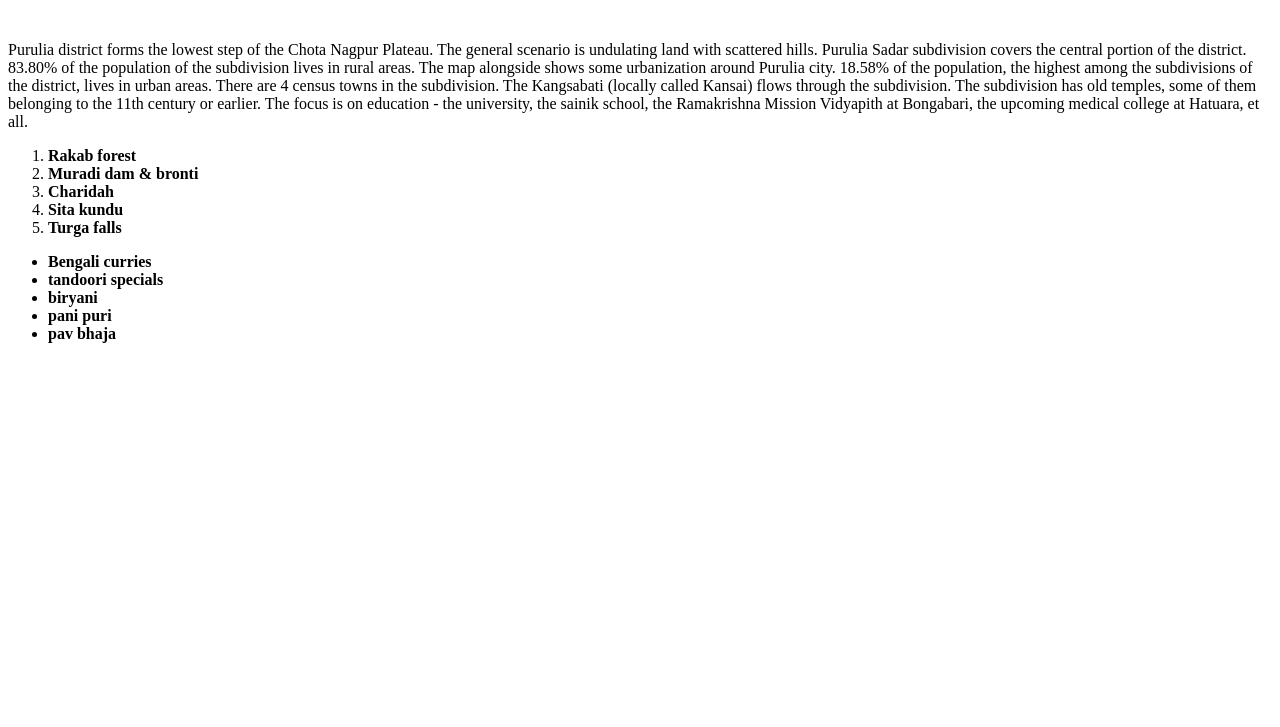
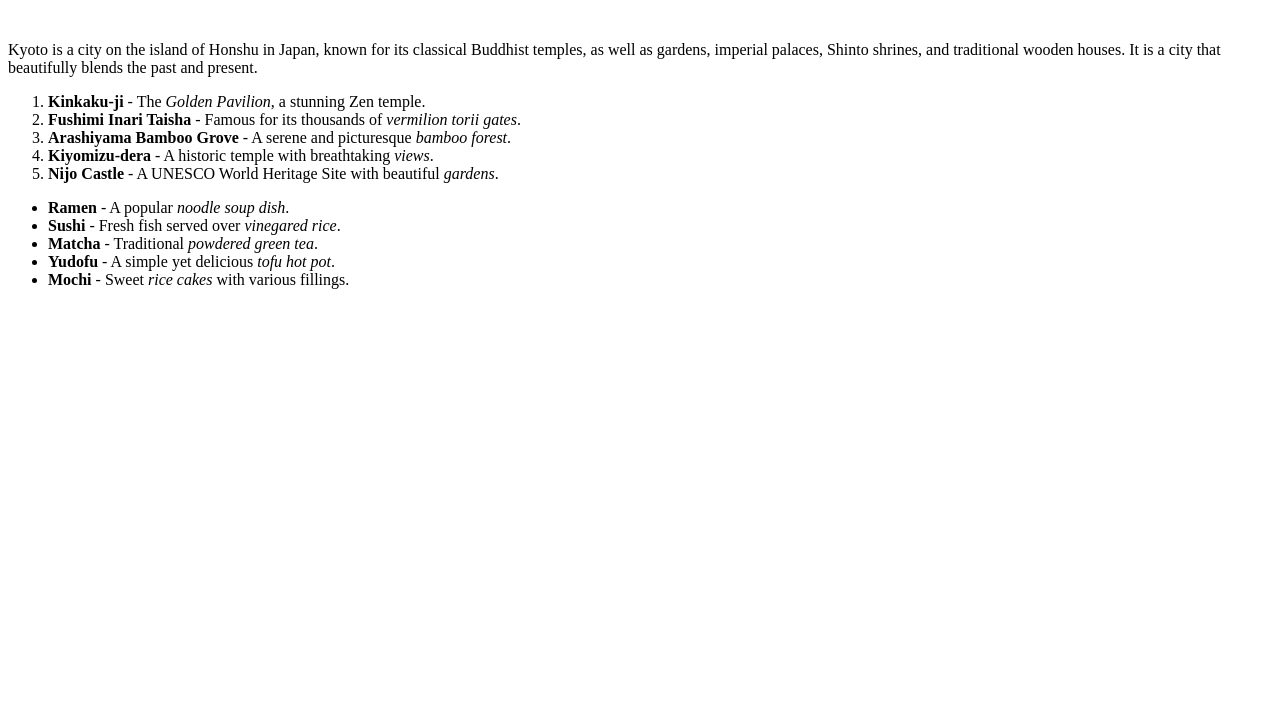
Before and after one commit to acciojob/favorite-holiday-subir211, a website: page main.html in a window 1280 px wide. Shown: the part 73-800 px from the top of the page. Drawn offline with Linux system fonts and the light colour scheme.

Commit message:
created a submission

```diff
--- a/main.html
+++ b/main.html
@@ -1,35 +1,32 @@
 <!DOCTYPE html>
-
-<html>
-
+<html lang="en">
 <head>
+    <meta charset="UTF-8">
+    <meta name="viewport" content="width=device-width, initial-scale=1.0">
+    <title>My Favorite Holiday Destination</title>
     <link rel="stylesheet" href="styles.css">
 </head>
+<body>
+    <h1>My Favorite Holiday Destination: Kyoto, Japan</h1>
+    <br>
+    <p>Kyoto is a city on the island of Honshu in Japan, known for its classical Buddhist temples, as well as gardens, imperial palaces, Shinto shrines, and traditional wooden houses. It is a city that beautifully blends the past and present.</p>
 
-<body>
-<h1>my holiday destination purulia,westbengal</h1>
-	<br>
-	<p>Purulia district forms the lowest step of the Chota Nagpur Plateau. The general scenario is undulating land with scattered hills. Purulia Sadar subdivision covers the central portion of the district. 83.80% of the population of the subdivision lives in rural areas. The map alongside shows some urbanization around Purulia city. 18.58% of the population, the highest among the subdivisions of the district, lives in urban areas. There are 4 census towns in the subdivision. The Kangsabati (locally called Kansai) flows through the subdivision. The subdivision has old temples, some of them belonging to the 11th century or earlier. The focus is on education - the university, the sainik school, the Ramakrishna Mission Vidyapith at Bongabari, the upcoming medical college at Hatuara, et all.</p>
     <ol>
-		<li><b>Rakab forest</b></li>
-		<li><b>Muradi dam & bronti</b></li>
-		<li><b>Charidah</b></li>
-		<li><b>Sita kundu</b></li>
-		<li><b>Turga falls</b></li>
+        <li><strong>Kinkaku-ji</strong> - The <em>Golden Pavilion</em>, a stunning Zen temple.</li>
+        <li><strong>Fushimi Inari Taisha</strong> - Famous for its thousands of <em>vermilion torii gates</em>.</li>
+        <li><strong>Arashiyama Bamboo Grove</strong> - A serene and picturesque <em>bamboo forest</em>.</li>
+        <li><strong>Kiyomizu-dera</strong> - A historic temple with breathtaking <em>views</em>.</li>
+        <li><strong>Nijo Castle</strong> - A UNESCO World Heritage Site with beautiful <em>gardens</em>.</li>
     </ol>
+
     <ul>
-		<li><strong>Bengali curries</strong></li>
-		<li><strong>tandoori specials</strong></li>
-		<li><strong>biryani</strong></li>
-		<li><strong>pani puri</strong></li>
-		<li><strong>pav bhaja</strong></li>
+        <li><strong>Ramen</strong> - A popular <em>noodle soup dish</em>.</li>
+        <li><strong>Sushi</strong> - Fresh fish served over <em>vinegared rice</em>.</li>
+        <li><strong>Matcha</strong> - Traditional <em>powdered green tea</em>.</li>
+        <li><strong>Yudofu</strong> - A simple yet delicious <em>tofu hot pot</em>.</li>
+        <li><strong>Mochi</strong> - Sweet <em>rice cakes</em> with various fillings.</li>
     </ul>
 
-
-	<!-- the entire body must be written by student -->
-    <script type="text/javascript" src="./script.js">
-</script>
-
+    <script type="text/javascript" src="./script.js"></script>
 </body>
-
 </html>
```
Lines whose indentation alone changed are shown as unchanged.
